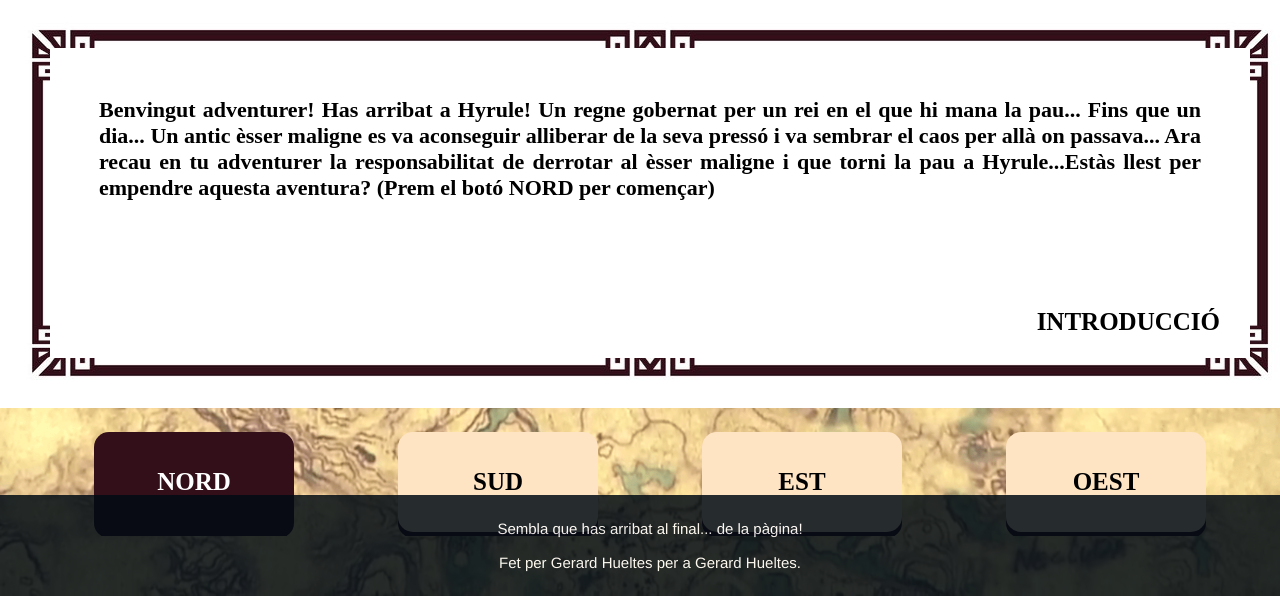
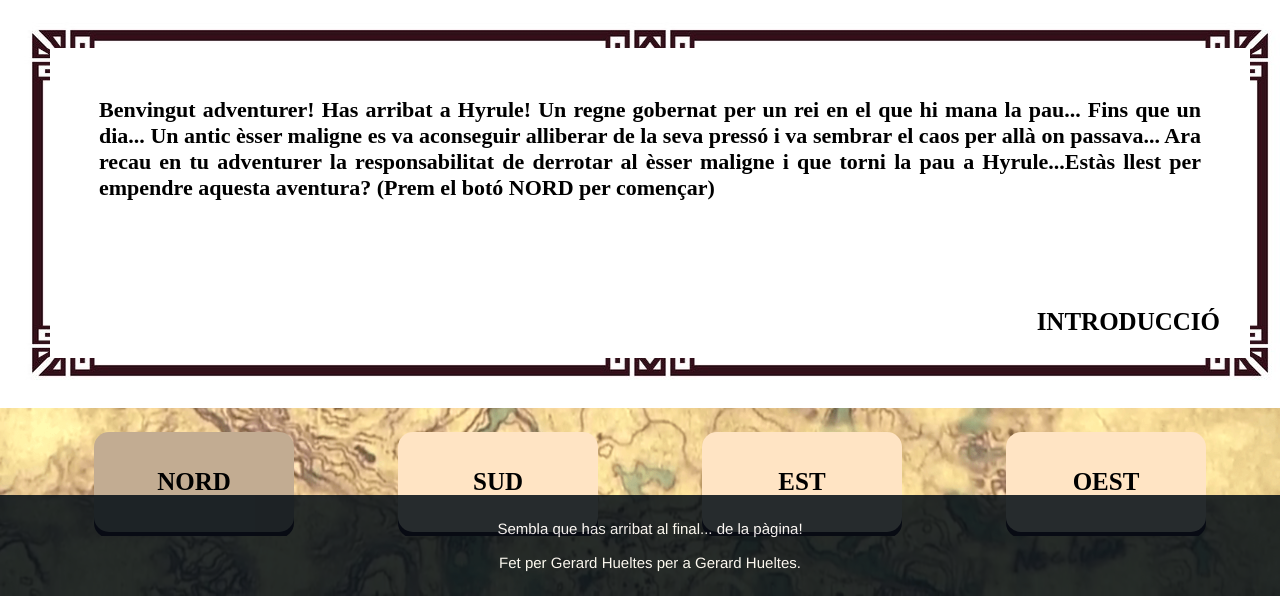
Before and after one commit to Welts95/TriaLaTevaAventura, a website: page index.html in a window 1280 px wide. In both pictures the pointer is over the button "NORD". Shown: the part 214-810 px from the top of the page. Drawn offline with nearby package versions, Linux system fonts and the light colour scheme; a web font is replaced by a local one.

Commit message:
quart commit

```diff
--- a/assets/styles.css
+++ b/assets/styles.css
@@ -106,8 +106,7 @@
     font-weight: bolder;
 }
 button:hover {
-    background-color: #330f19;
-    color: white;
+    background-color: rgb(194, 172, 146);
 }
 button:active {
     background-color: bisque;
```
